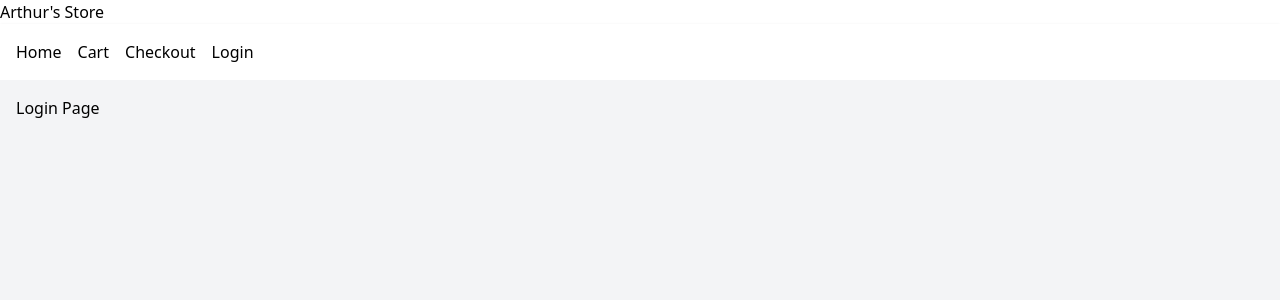
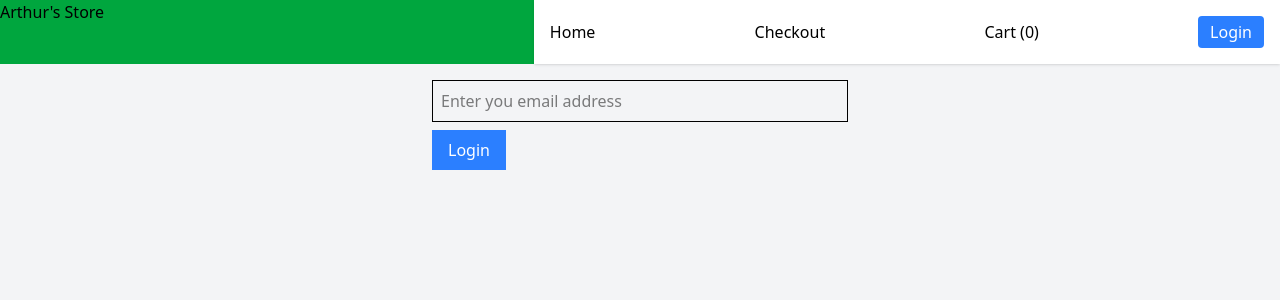
Before and after one commit to arthurcaraujo/arthurs-store, a React (Vite) app: page /login in a window 1280 px wide. Shown: the top 300 px of the page. Built offline with nearby package versions, Linux system fonts and the light colour scheme.

Commit message:
Implement Login page and update navigation bar to show user and logout

```diff
--- a/src/components/Header.jsx
+++ b/src/components/Header.jsx
@@ -1,14 +1,43 @@
+import { AuthContext } from "../context/AuthContext";
+import { CartContext } from "../context/CartContext";
 import { Link } from "react-router-dom";
+import { useContext } from "react";
 
 export default function Header() {
+    const { cart } = useContext(CartContext);
+    const { user, logout } = useContext(AuthContext);
+
     return (
-        <header>
-            <h1>Arthur's Store</h1>
-            <nav className="bg-white shadow p-4 flex gap-4">
+        <header className="grid grid-cols-1 lg:grid-cols-[auto_auto]">
+            <h1 className="bg-green-600">Arthur's Store</h1>
+            <nav className="bg-white p-4 flex gap-4
+                shadow justify-between items-center">
                 <Link to="/">Home</Link>
-                <Link to="/cart">Cart</Link>
                 <Link to="/checkout">Checkout</Link>
-                <Link to="/login">Login</Link>
+                <Link to="/cart">Cart ({cart.length})</Link>
+                {user && <Link to="/orders">Orders</Link>}
+                {user ?
+                    <>
+                        <span className="mr-2">
+                            Hi, {user.email}
+                        </span>
+                        <button
+                            className="bg-red-600 px-3 py-1
+                                rounded text-white"
+                            onClick={logout}
+                        >
+                            Logout
+                        </button>
+                    </>
+                    :
+                    <Link
+                        className="bg-blue-500 px-3 py-1
+                            rounded text-white"
+                        to="/login"
+                    >
+                        Login
+                    </Link>
+                }
             </nav>
         </header>
     )
--- a/src/pages/Login.jsx
+++ b/src/pages/Login.jsx
@@ -1,5 +1,25 @@
+import { AuthContext } from "../context/AuthContext";
+import { useState, useContext } from "react";
+
 export default function Login() {
+    const [email, setEmail] = useState("");
+    const { login } = useContext(AuthContext);
+
     return (
-        <div className="p-4">Login Page</div>
+        <article className="p-4 max-w-md mx-auto">
+            <input
+                className="border mb-2 p-2 w-full"
+                onChange={e => setEmail(e.target.value)}
+                placeholder="Enter you email address"
+                type="email"
+                value={email}
+            />
+            <button
+                className="bg-blue-500 px-4 py-2 text-white"
+                onClick={() => login(email)}
+            >
+                Login
+            </button>
+        </article>
     )
 }
```
